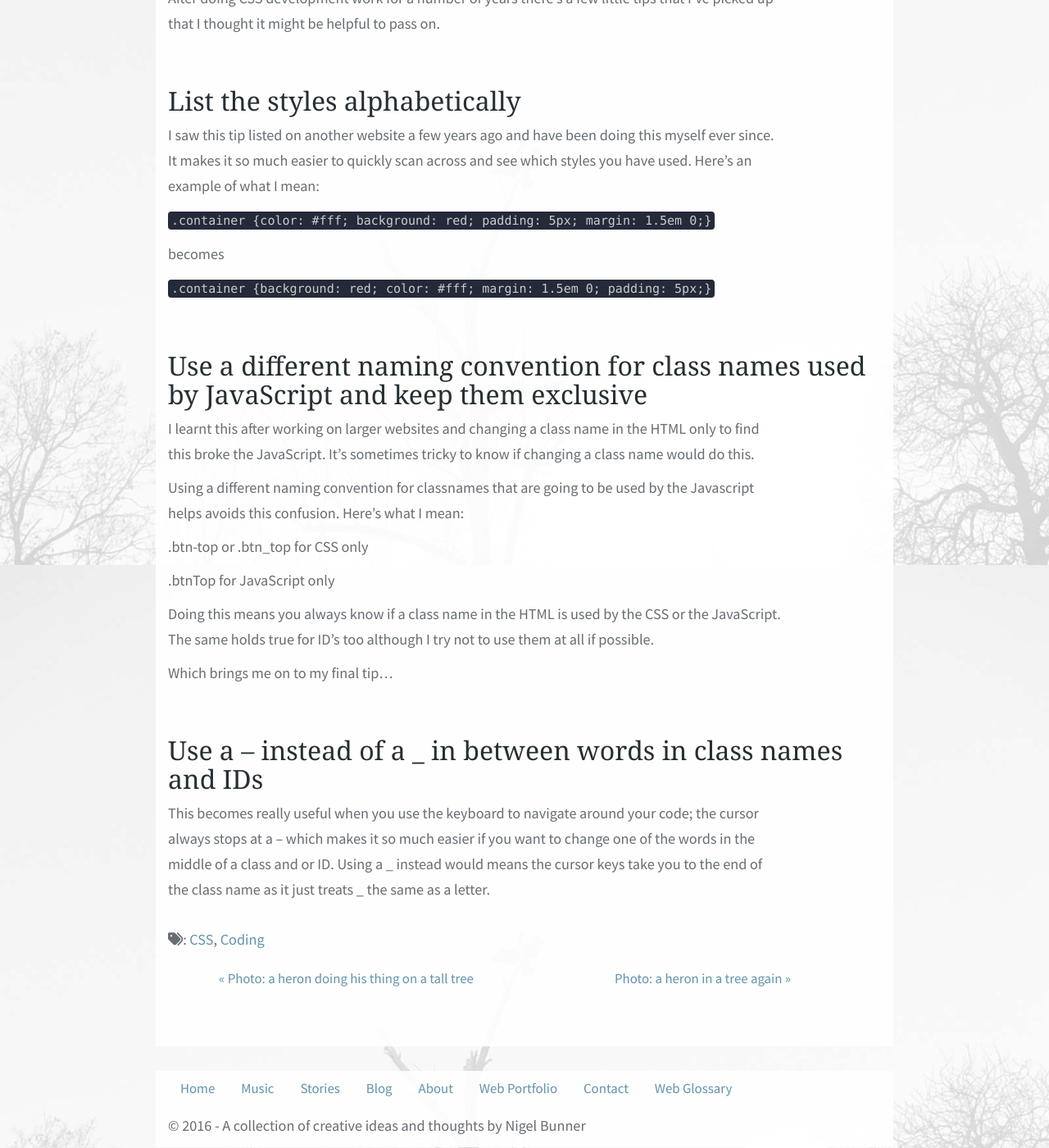
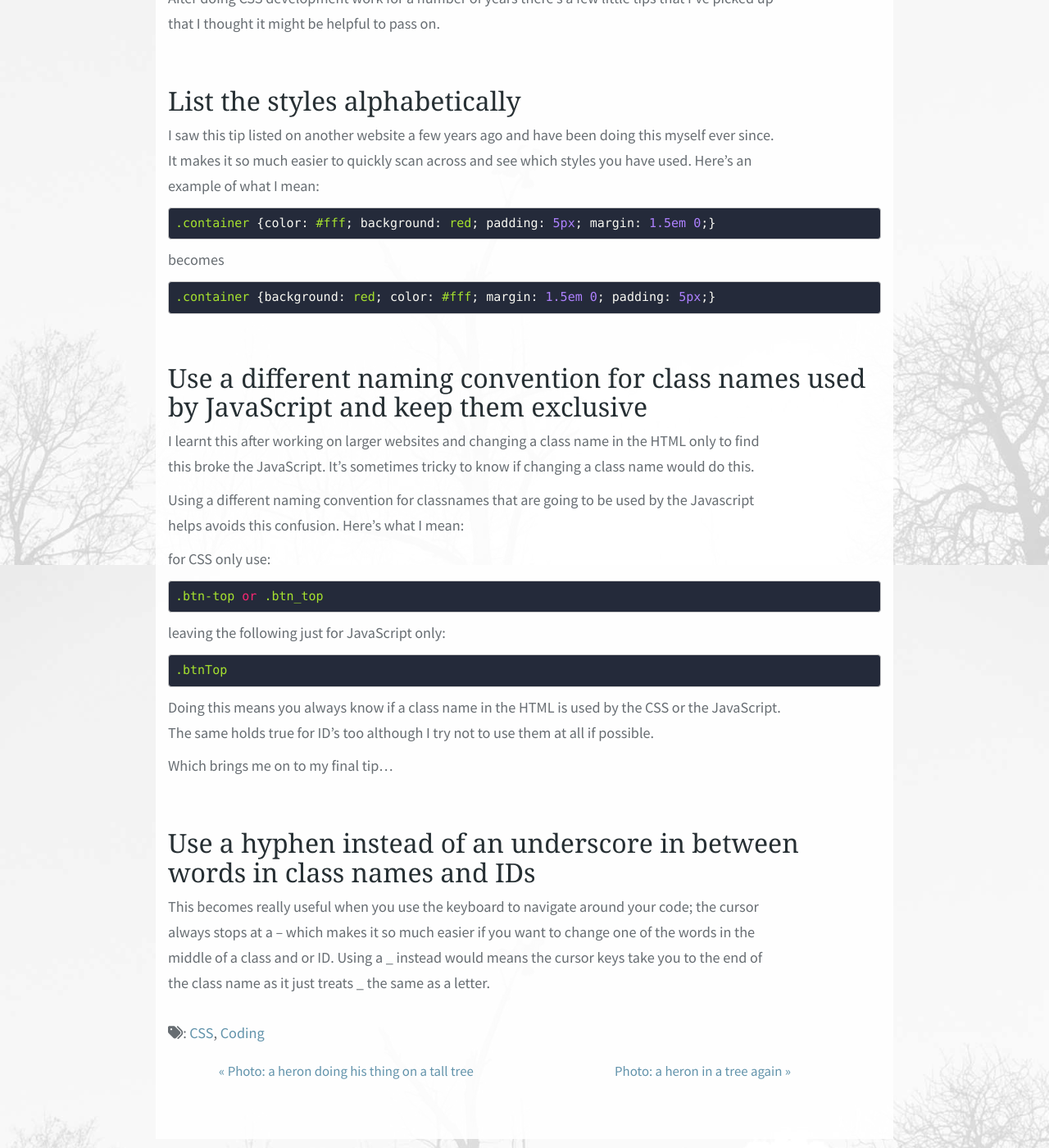
Before and after one commit to nbunner-personal/nigelbunner, a Jekyll site: the page built from _posts/2015-12-09-some-css-style-naming-and-layout-tips.md, in a window 1280 px wide and 1400 px high, scrolled down 271 px. Shown: the whole window at 82% size. Built offline with Jekyll 4.4.1, drawn with Linux system fonts in a browser that asks for light colours; nearby versions of some CDN libraries; some web fonts are replaced; some of the changed text lies outside the part shown.

Commit message:
updating copyright year and tidying up some css

````diff
--- a/_config.yml
+++ b/_config.yml
@@ -29,7 +29,6 @@ permalink: /blog/:title/
 paginate: 5
 paginate_path: "/blog/page/:num/"
 
-highlighter: rouge
 
 collections:
   my_tags:
@@ -50,6 +49,7 @@ sass:
   style: compressed
 markdown: kramdown
 highlighter: rouge
+
 gems:
   - jekyll-feed
   - jekyll-paginate
--- a/_layouts/default.html
+++ b/_layouts/default.html
@@ -25,7 +25,7 @@
 
 					<nav role="navigation" class="">{% include nav.html %}</nav>
 
-					<p class="source-org copyright">&copy; 2016 - {{ site.description }}</p>
+					<p class="source-org copyright">&copy; 2017 - {{ site.description }}</p>
 
 				</div>
 
--- a/_posts/2015-12-09-some-css-style-naming-and-layout-tips.md
+++ b/_posts/2015-12-09-some-css-style-naming-and-layout-tips.md
@@ -14,11 +14,15 @@ After doing CSS development work for a number of years there&#8217;s a few littl
 
 I saw this tip listed on another website a few years ago and have been doing this myself ever since. It makes it so much easier to quickly scan across and see which styles you have used. Here&#8217;s an example of what I mean:
 
-`.container {color: #fff; background: red; padding: 5px; margin: 1.5em 0;}`
+```css
+.container {color: #fff; background: red; padding: 5px; margin: 1.5em 0;}
+```
 
 becomes
 
-`.container {background: red; color: #fff; margin: 1.5em 0; padding: 5px;}`
+```css
+.container {background: red; color: #fff; margin: 1.5em 0; padding: 5px;}
+```
 
 ## Use a different naming convention for class names used by JavaScript and keep them exclusive
 
@@ -26,14 +30,20 @@ I learnt this after working on larger websites and changing a class name in the
 
 Using a different naming convention for classnames that are going to be used by the Javascript helps avoids this confusion. Here&#8217;s what I mean:
 
-.btn-top or .btn_top for CSS only
+for CSS only use:
+```css
+.btn-top or .btn_top
+```
 
-.btnTop for JavaScript only
+leaving the following just for JavaScript only:
+```css
+.btnTop
+```
 
 Doing this means you always know if a class name in the HTML is used by the CSS or the JavaScript. The same holds true for ID&#8217;s too although I try not to use them at all if possible.
 
 Which brings me on to my final tip&#8230;
 
-## Use a &#8211; instead of a _ in between words in class names and IDs
+## Use a hyphen instead of an underscore in between words in class names and IDs
 
 This becomes really useful when you use the keyboard to navigate around your code; the cursor always stops at a &#8211; which makes it so much easier if you want to change one of the words in the middle of a class and or ID. Using a _ instead would means the cursor keys take you to the end of the class name as it just treats _ the same as a letter.
````
